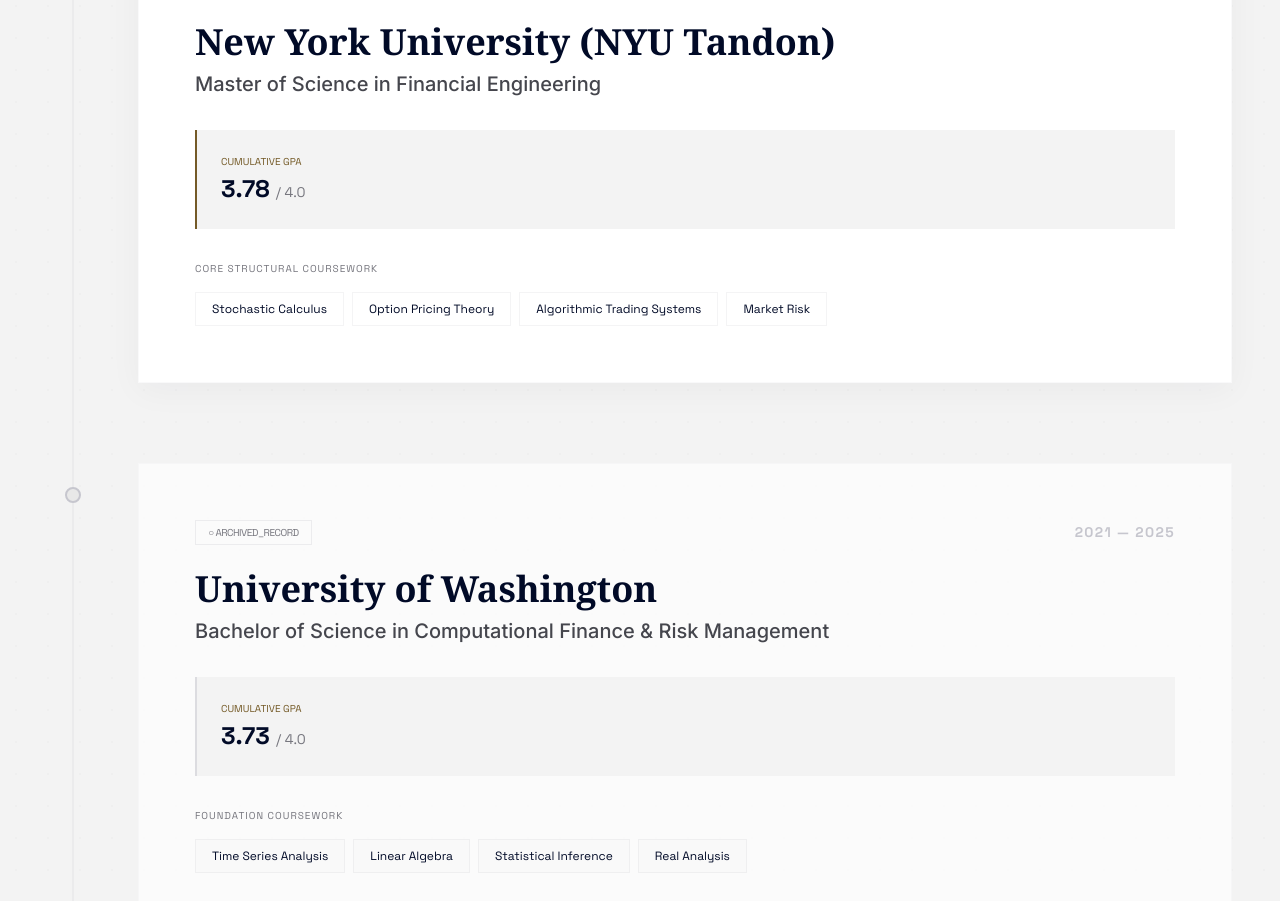
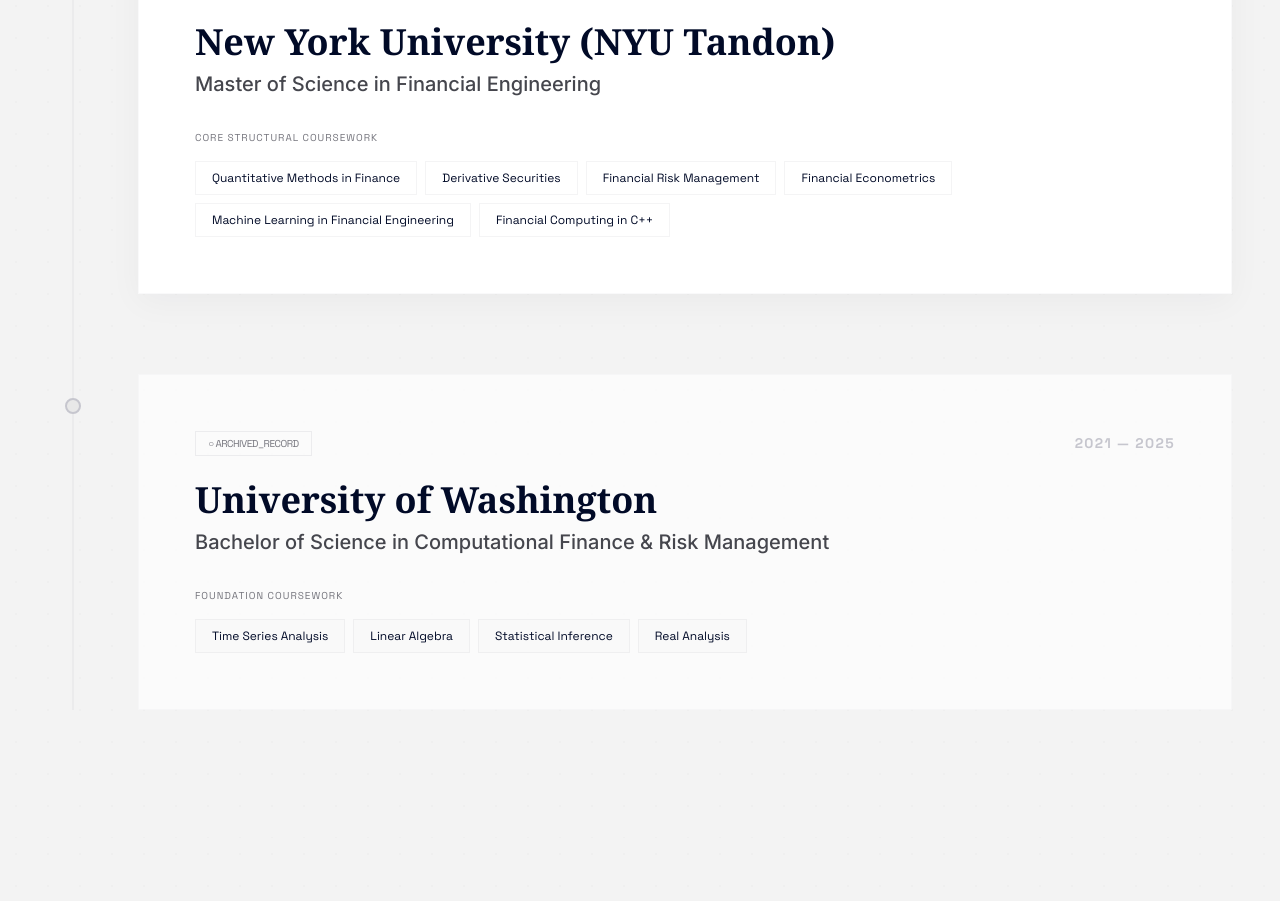
Before and after one commit to Demoniooo/Personal_website, a React (Vite) app: page / in a window 1280 px wide. Shown: the part 1863-2764 px from the top of the page. Built offline with nearby package versions, Linux system fonts and the light colour scheme.

Commit message:
Update content from 2026-08 resume

```diff
--- a/src/components/Education.jsx
+++ b/src/components/Education.jsx
@@ -29,18 +29,15 @@
                 <h3 className="font-headline text-3xl md:text-4xl font-bold mb-2 text-primary group-hover:text-secondary transition-colors">New York University (NYU Tandon)</h3>
                 <h4 className="font-body text-xl text-on-surface-variant font-medium mb-8">Master of Science in Financial Engineering</h4>
 
-                <div className="bg-surface-container-low p-6 border-l-2 border-secondary mb-8">
-                  <span className="font-label text-[10px] text-secondary uppercase block mb-1">Cumulative GPA</span>
-                  <p className="font-label text-2xl text-primary font-bold">3.78 <span className="text-sm font-normal text-outline">/ 4.0</span></p>
-                </div>
-
                 <div>
                    <span className="font-label text-[10px] text-outline uppercase tracking-widest block mb-4">Core Structural Coursework</span>
                    <div className="flex flex-wrap gap-2">
-                     <span className="font-label text-xs text-primary py-2 px-4 border border-outline-variant/20">Stochastic Calculus</span>
-                     <span className="font-label text-xs text-primary py-2 px-4 border border-outline-variant/20">Option Pricing Theory</span>
-                     <span className="font-label text-xs text-primary py-2 px-4 border border-outline-variant/20">Algorithmic Trading Systems</span>
-                     <span className="font-label text-xs text-primary py-2 px-4 border border-outline-variant/20">Market Risk</span>
+                     <span className="font-label text-xs text-primary py-2 px-4 border border-outline-variant/20">Quantitative Methods in Finance</span>
+                     <span className="font-label text-xs text-primary py-2 px-4 border border-outline-variant/20">Derivative Securities</span>
+                     <span className="font-label text-xs text-primary py-2 px-4 border border-outline-variant/20">Financial Risk Management</span>
+                     <span className="font-label text-xs text-primary py-2 px-4 border border-outline-variant/20">Financial Econometrics</span>
+                     <span className="font-label text-xs text-primary py-2 px-4 border border-outline-variant/20">Machine Learning in Financial Engineering</span>
+                     <span className="font-label text-xs text-primary py-2 px-4 border border-outline-variant/20">Financial Computing in C++</span>
                    </div>
                 </div>
              </div>
@@ -60,11 +57,6 @@
                 <h3 className="font-headline text-3xl md:text-4xl font-bold mb-2 text-primary group-hover:text-secondary transition-colors">University of Washington</h3>
                 <h4 className="font-body text-xl text-on-surface-variant font-medium mb-8">Bachelor of Science in Computational Finance &amp; Risk Management</h4>
 
-                <div className="bg-surface-container-low p-6 border-l-2 border-outline-variant/50 mb-8 transition-colors group-hover:border-secondary">
-                  <span className="font-label text-[10px] text-secondary uppercase block mb-1">Cumulative GPA</span>
-                  <p className="font-label text-2xl text-primary font-bold">3.73 <span className="text-sm font-normal text-outline">/ 4.0</span></p>
-                </div>
-
                 <div>
                    <span className="font-label text-[10px] text-outline uppercase tracking-widest block mb-4">Foundation Coursework</span>
                    <div className="flex flex-wrap gap-2">
--- a/src/components/Footer.jsx
+++ b/src/components/Footer.jsx
@@ -7,7 +7,7 @@
         </span>
         <div className="flex gap-12">
           <a className="font-mono text-[10px] uppercase tracking-widest text-primary hover:text-[#745a27] underline decoration-dotted" href="https://www.linkedin.com/in/haolin-liu-b73799299/" target="_blank" rel="noopener noreferrer">LinkedIn</a>
-          <a className="font-mono text-[10px] uppercase tracking-widest text-primary hover:text-[#745a27] underline decoration-dotted" href="#">GitHub</a>
+          <a className="font-mono text-[10px] uppercase tracking-widest text-primary hover:text-[#745a27] underline decoration-dotted" href="https://github.com/haolin122" target="_blank" rel="noopener noreferrer">GitHub</a>
         </div>
       </div>
     </footer>
--- a/src/components/Skills.jsx
+++ b/src/components/Skills.jsx
@@ -21,6 +21,7 @@
                 <span className="font-label text-sm text-on-surface-variant py-2 px-4 border border-outline-variant/30">C++</span>
                 <span className="font-label text-sm text-on-surface-variant py-2 px-4 border border-outline-variant/30">SQL</span>
                 <span className="font-label text-sm text-on-surface-variant py-2 px-4 border border-outline-variant/30">R</span>
+                <span className="font-label text-sm text-on-surface-variant py-2 px-4 border border-outline-variant/30">Matlab</span>
               </div>
             </div>
             <div>
@@ -36,22 +37,22 @@
           <div className="grid grid-cols-1 md:grid-cols-2 gap-12">
             <div className="space-y-6">
               <div className="group">
-                <span className="font-label text-[10px] text-secondary uppercase block mb-1">Mathematics &amp; Modeling</span>
-                <p className="font-body text-sm font-medium border-b border-outline-variant/20 pb-2 group-hover:border-secondary transition-all">Stochastic Calculus, Linear Algebra, Real Analysis</p>
+                <span className="font-label text-[10px] text-secondary uppercase block mb-1">Mathematics &amp; Stochastic Modeling</span>
+                <p className="font-body text-sm font-medium border-b border-outline-variant/20 pb-2 group-hover:border-secondary transition-all">Quantitative Methods in Finance</p>
               </div>
               <div className="group">
-                <span className="font-label text-[10px] text-secondary uppercase block mb-1">Derivatives &amp; Risk</span>
-                <p className="font-body text-sm font-medium border-b border-outline-variant/20 pb-2 group-hover:border-secondary transition-all">Option Pricing Theory, Market Risk, Credit Risk</p>
+                <span className="font-label text-[10px] text-secondary uppercase block mb-1">Derivatives &amp; Risk Management</span>
+                <p className="font-body text-sm font-medium border-b border-outline-variant/20 pb-2 group-hover:border-secondary transition-all">Introduction to Derivative Securities, Financial Risk Management</p>
               </div>
             </div>
             <div className="space-y-6">
               <div className="group">
-                <span className="font-label text-[10px] text-secondary uppercase block mb-1">Statistics &amp; ML</span>
-                <p className="font-body text-sm font-medium border-b border-outline-variant/20 pb-2 group-hover:border-secondary transition-all">Time Series Analysis, Statistical Inference, Neural Networks</p>
+                <span className="font-label text-[10px] text-secondary uppercase block mb-1">Statistics &amp; Machine Learning</span>
+                <p className="font-body text-sm font-medium border-b border-outline-variant/20 pb-2 group-hover:border-secondary transition-all">Financial Econometrics, Machine Learning in Financial Engineering</p>
               </div>
               <div className="group">
                 <span className="font-label text-[10px] text-secondary uppercase block mb-1">Programming</span>
-                <p className="font-body text-sm font-medium border-b border-outline-variant/20 pb-2 group-hover:border-secondary transition-all">Algorithmic Trading Systems, Computational Finance</p>
+                <p className="font-body text-sm font-medium border-b border-outline-variant/20 pb-2 group-hover:border-secondary transition-all">Financial Computing in C++</p>
               </div>
             </div>
           </div>
```
Also changed, not shown: src/components/Experience.jsx (+36 -2 lines), src/components/Projects.jsx (+9 -22 lines), 1 other file (tests, documents, lock files or other folders).
